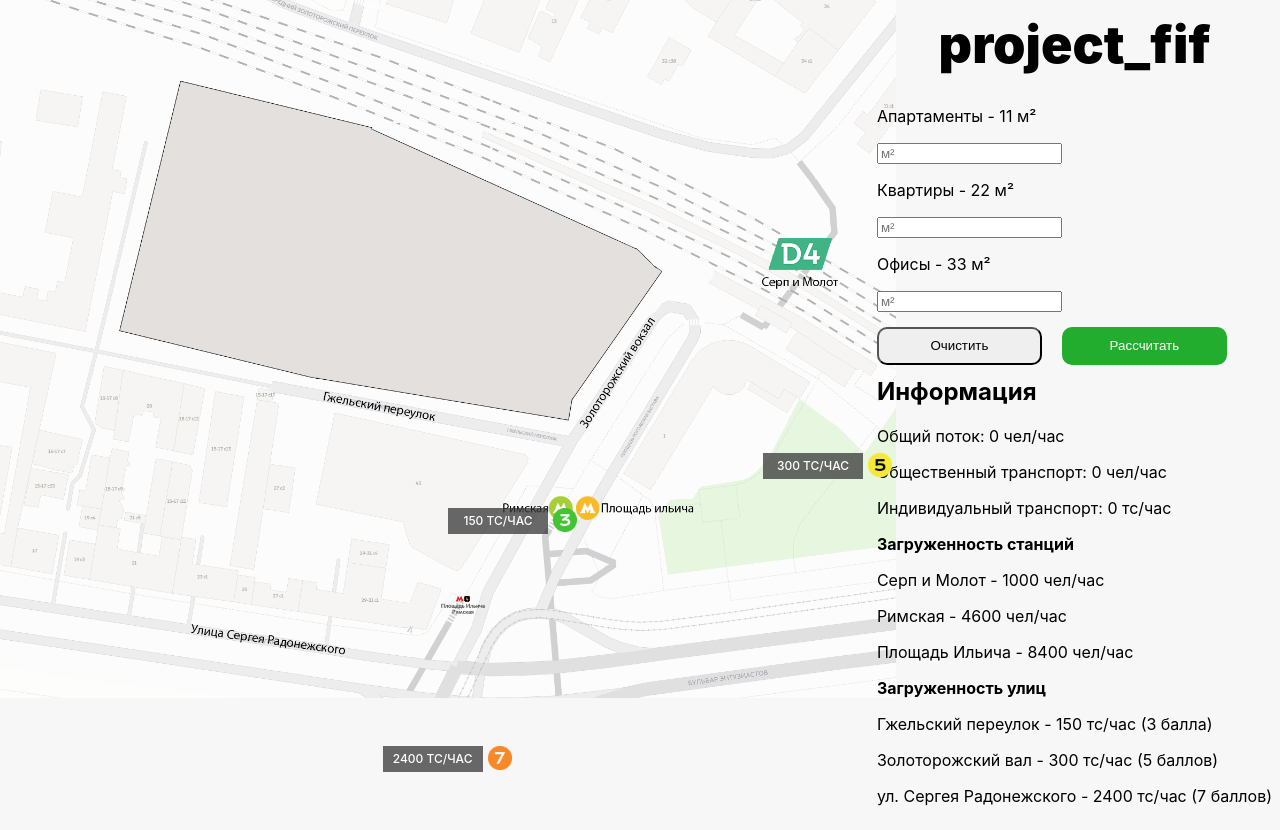
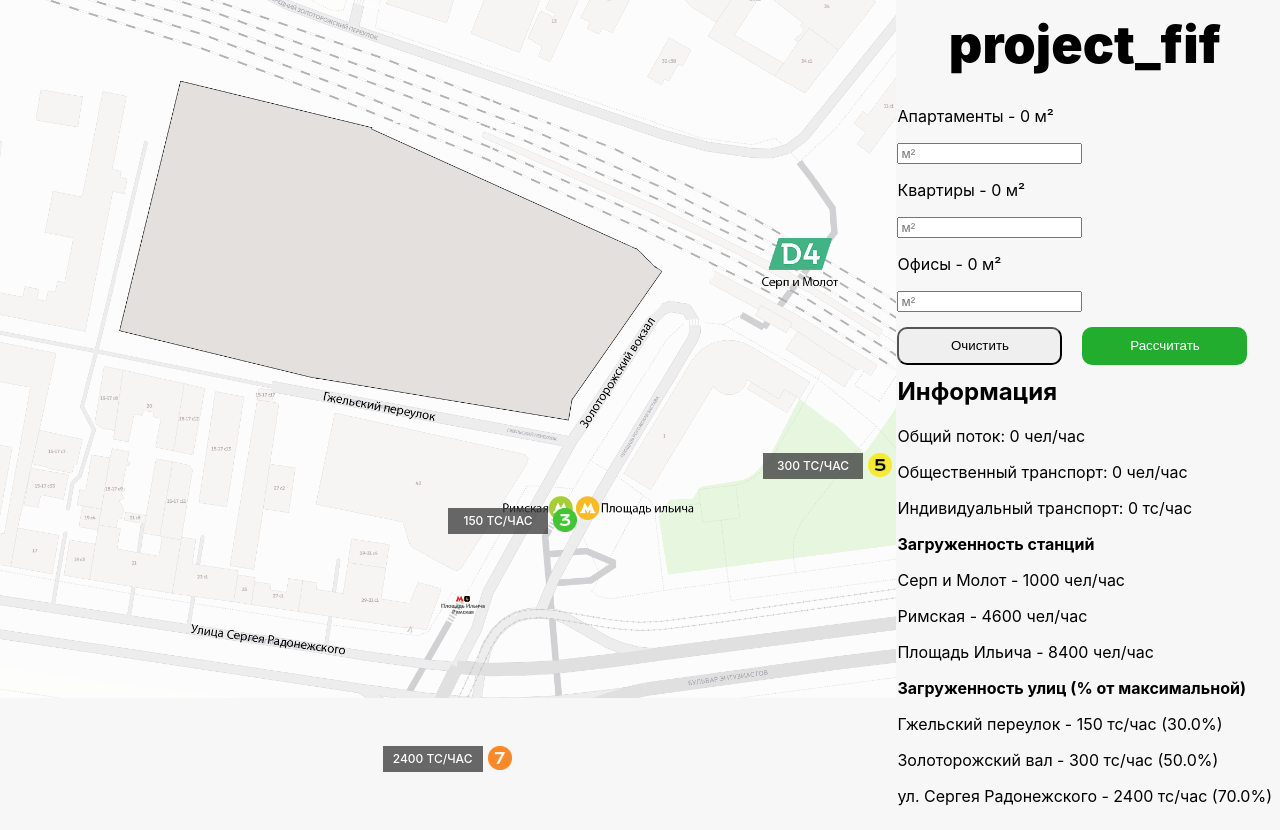
Before and after one commit to catvibriss/fif_issue, a Django app: page / in a window 1280 px wide. Run offline with Django 4.2, Linux system fonts and the light colour scheme.

Commit message:
точно финальное

```diff
--- a/MosGorTrans/forecast/templates/forecast/index.html
+++ b/MosGorTrans/forecast/templates/forecast/index.html
@@ -79,10 +79,10 @@
 				Площадь Ильича - {{ data.1.0.1 }} чел/час
 				</p>
 
-				<p><b>Загруженность улиц</b></p>
-				<p>Гжельский переулок - {{data.0.0.1}} тс/час ({{ data.0.0.2 }} {{ data.0.0.2|ru_plural:"балл,балла,баллов"  }})</p>
-				<p>Золоторожский вал - {{data.0.1.1}} тс/час ({{ data.0.1.2 }} {{ data.0.1.2|ru_plural:"балл,балла,баллов"  }})</p>
-				<p>ул. Сергея Радонежского - {{data.0.2.1}} тс/час ({{ data.0.2.2 }} {{ data.0.2.2|ru_plural:"балл,балла,баллов" }})</p>
+				<p><b>Загруженность улиц (% от максимальной)</b></p>
+				<p>Гжельский переулок - {{data.0.0.1}} тс/час ({{ data.0.0.3 }}%)</p>
+				<p>Золоторожский вал - {{data.0.1.1}} тс/час ({{ data.0.1.3 }}%)</p>
+				<p>ул. Сергея Радонежского - {{data.0.2.1}} тс/час ({{ data.0.2.3 }}%)</p>
 			</form>
 
 			</div>
--- a/MosGorTrans/formulas/config.json
+++ b/MosGorTrans/formulas/config.json
@@ -1,11 +1,11 @@
 {
     "appartaments": {
-        "area": 11,
+        "area": 0,
         "rate": 25
     },
     "auto_occupancy_rate": 1.2,
     "living": {
-        "area": 22,
+        "area": 0,
         "rate": 45
     },
     "metro_stantions": [
@@ -29,7 +29,7 @@
         }
     ],
     "office": {
-        "area": 33,
+        "area": 0,
         "rate": 35
     },
     "peak_hour_load": {
--- a/MosGorTrans/formulas/main.py
+++ b/MosGorTrans/formulas/main.py
@@ -84,7 +84,8 @@ def count_values(config: Database) -> None:
 
     for road in config.roads:
         ort = road_load + road.basic_traffic
-        persent = ort / road.bandwidth*10 * 100
+        persent = (round(ort) / road.bandwidth*10)
+        print(ort, road.bandwidth*10, persent)
         data = [road.id, round(ort), round(ort/road.bandwidth), round(persent, 2)]
         output[0].append(data)
 
```
